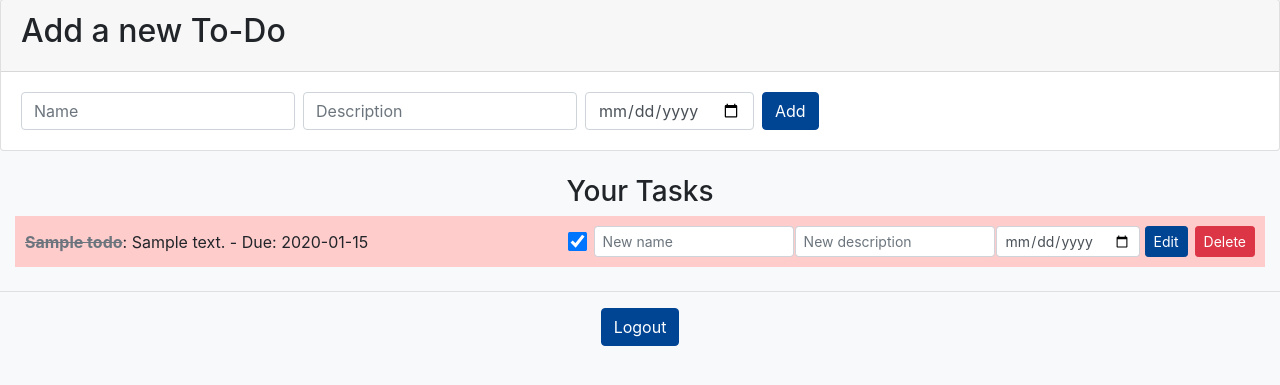
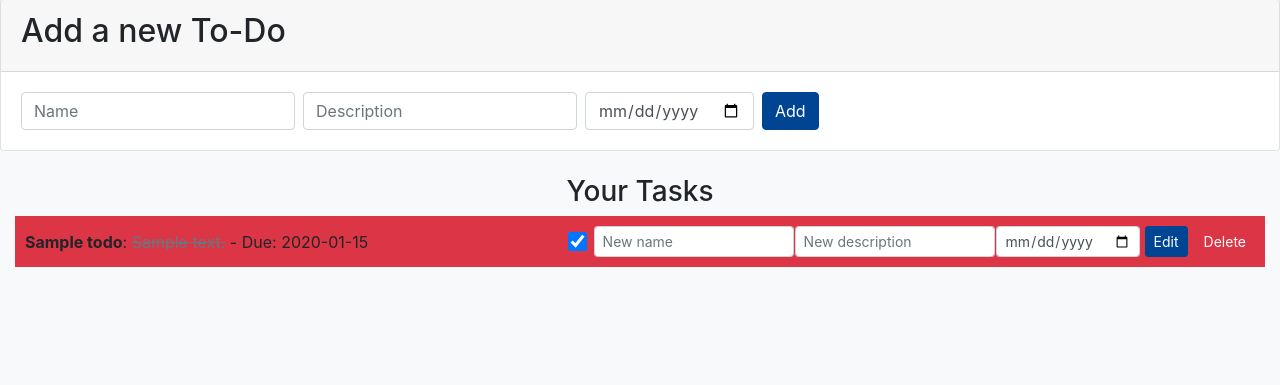
Before and after one commit to imamchris/ToDo, a Flask app: page /dashboard in a window 1280 px wide. Shown: the part 201-586 px from the top of the page. Run offline with Flask 3, Linux system fonts and the light colour scheme; a user stored in the database is signed in; tables that the repository leaves empty hold one stand-in row (values such as "Sample post"); some libraries are stand-ins or nearby versions.

Commit message:
Reformed Dashboard

```diff
--- a/templates/dashboard.html
+++ b/templates/dashboard.html
@@ -21,6 +21,7 @@
             border: 1px solid #dee2e6;
             border-radius: 5px;
             margin-bottom: 10px;
+            background-color: #ffffff;
         }
         .todo-item form {
             margin: 0;
@@ -44,7 +45,7 @@
         .todo-item input[type="checkbox"] {
             margin-right: 8px; /* Added margin to the checkbox */
         }
-        .completed-title {
+        .completed {
             text-decoration: line-through;
             color: #6c757d;
         }
@@ -135,8 +136,8 @@
             <form action="{{ url_for('add_todo') }}" method="post" class="form-inline">
                 <div class="form-group">
                     <input type="text" name="name" placeholder="Name" class="form-control mr-2" required>
-                    <input type="text" name="description" placeholder="Description" class="form-control mr-2">
-                    <input type="date" name="due_date" class="form-control mr-2" required>
+                    <input type="text" name="description" placeholder="Description" class="form-control mr-2" required>
+                    <input type="date" name="due_date" class="form-control mr-2">
                     <button type="submit" class="btn btn-primary">Add</button>
                 </div>
             </form>
@@ -150,9 +151,9 @@
         {% if todos %}
             {% for todo in todos %}
                 {% set days_left = (todo.due_date - current_date).days if todo.due_date else None %}
-                <li class="list-group-item todo-item" style="background-color: {% if days_left is not none and days_left < 1 %}#ffcccc{% elif days_left is not none and days_left < 7 %}#ffa500{% elif days_left is not none and days_left < 14 %}#fff3cd{% else %}#d4edda{% endif %};">
+                <li class="list-group-item todo-item {% if days_left is not none and days_left <= 3 %}bg-danger{% elif days_left is not none and days_left <= 7 %}bg-warning{% else %}bg-light{% endif %}">
                     <span>
-                        <strong class="{% if todo.completed %}completed-title{% endif %}">{{ todo.name }}</strong>: <span>{{ todo.description }}</span> - Due: <span>{% if todo.due_date %}{{ todo.due_date }}{% else %}No due date{% endif %}</span>
+                        <strong>{{ todo.name }}</strong>: <span class="{% if todo.completed %}completed{% endif %}">{{ todo.description }}</span> - Due: <span>{% if todo.due_date %}{{ todo.due_date }}{% else %}No due date{% endif %}</span>
                     </span>
                     <div>
                         <form action="{{ url_for('complete_todo', todo_id=todo.id) }}" method="post">
@@ -175,13 +176,6 @@
         {% endif %}
     </ul>
 
-    <div class="text-center mt-4">
-        <hr>
-        <form action="{{ url_for('logout') }}" method="get">
-            <button type="submit" class="btn btn-secondary btn-logout">Logout</button>
-        </form>
-    </div>
-
     <script src="https://code.jquery.com/jquery-3.5.1.slim.min.js"></script>
     <script src="https://cdn.jsdelivr.net/npm/@popperjs/core@2.5.4/dist/umd/popper.min.js"></script>
     <script src="https://stackpath.bootstrapcdn.com/bootstrap/4.5.2/js/bootstrap.min.js"></script>
```
Also changed, not shown: user_data.db.
